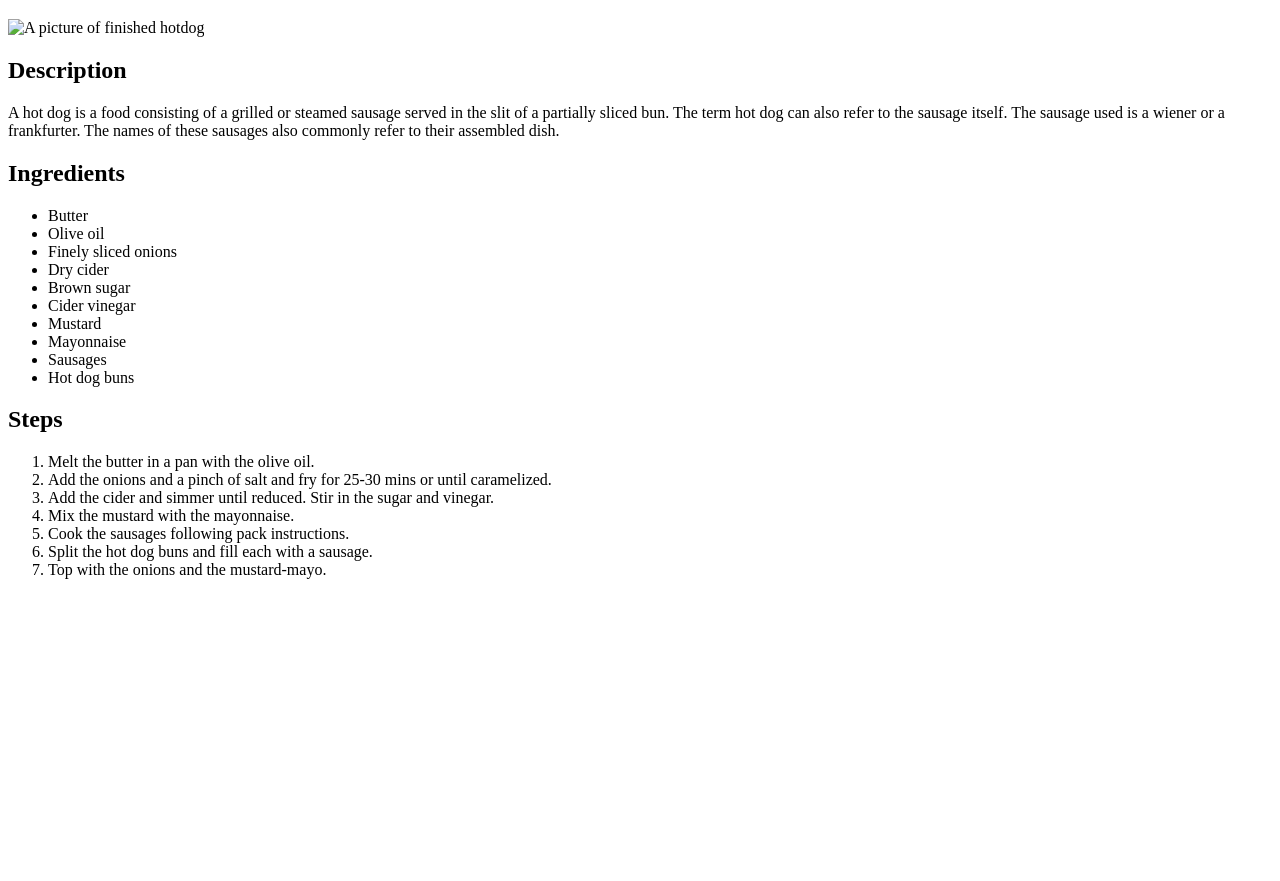
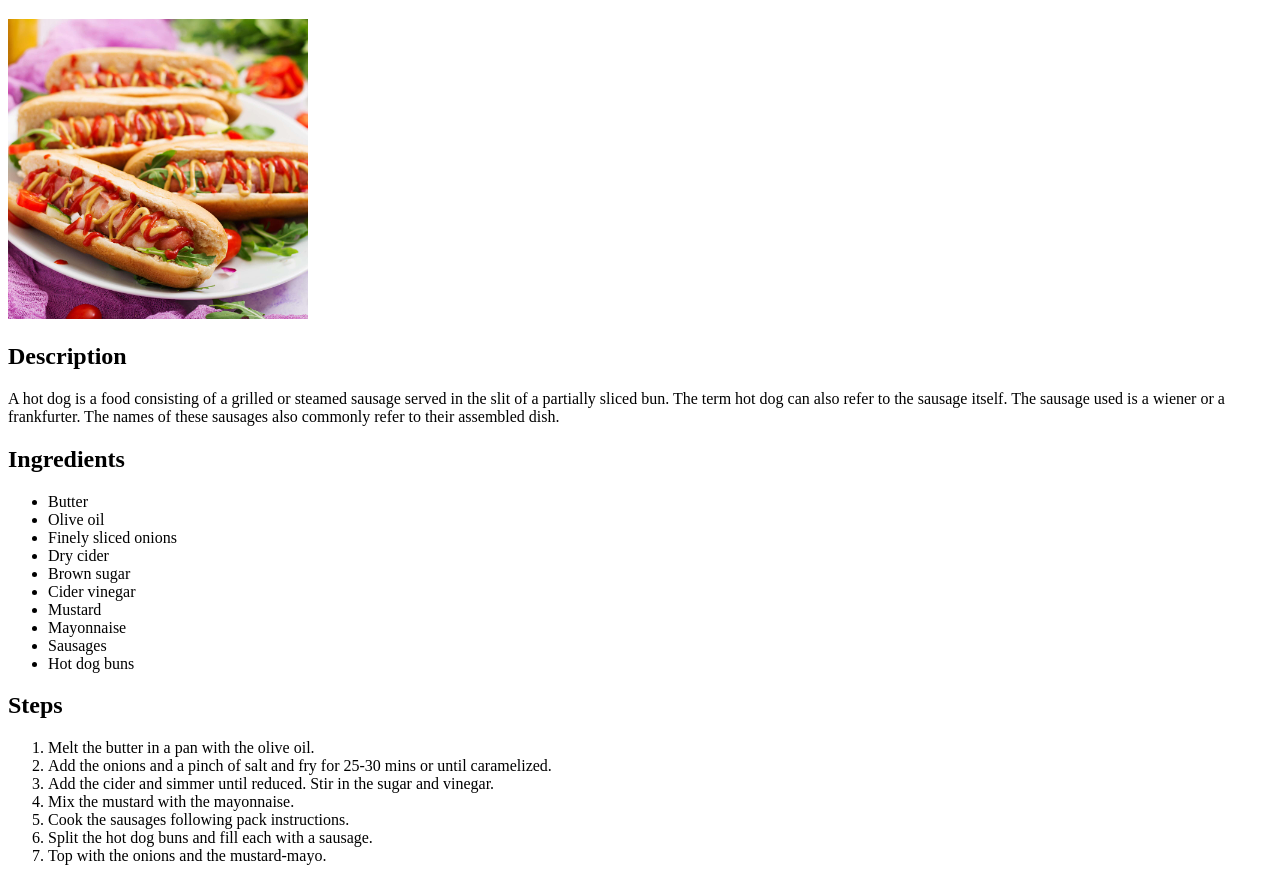
Before and after one commit to hayohtee/odin-recipes, a plain HTML site: page recipes/hotdog.html in a window 1280 px wide. Shown: the part 61-942 px from the top of the page. Before the commit the page ends 800 px from the top, so only its background shows below. Drawn offline with Linux system fonts and the light colour scheme; the site is published under a folder, as on GitHub Pages, so addresses that start at the root find nothing.

Commit message:
Update image link on hotdog recipe page

```diff
--- a/recipes/hotdog.html
+++ b/recipes/hotdog.html
@@ -9,7 +9,7 @@
   <body>
     <h1>Hot Dog</h1>
     <img
-      src="/images/hotdog.jpg"
+      src="../images/hotdog.jpg"
       alt="A picture of finished hotdog"
       width="300"
     />
```
